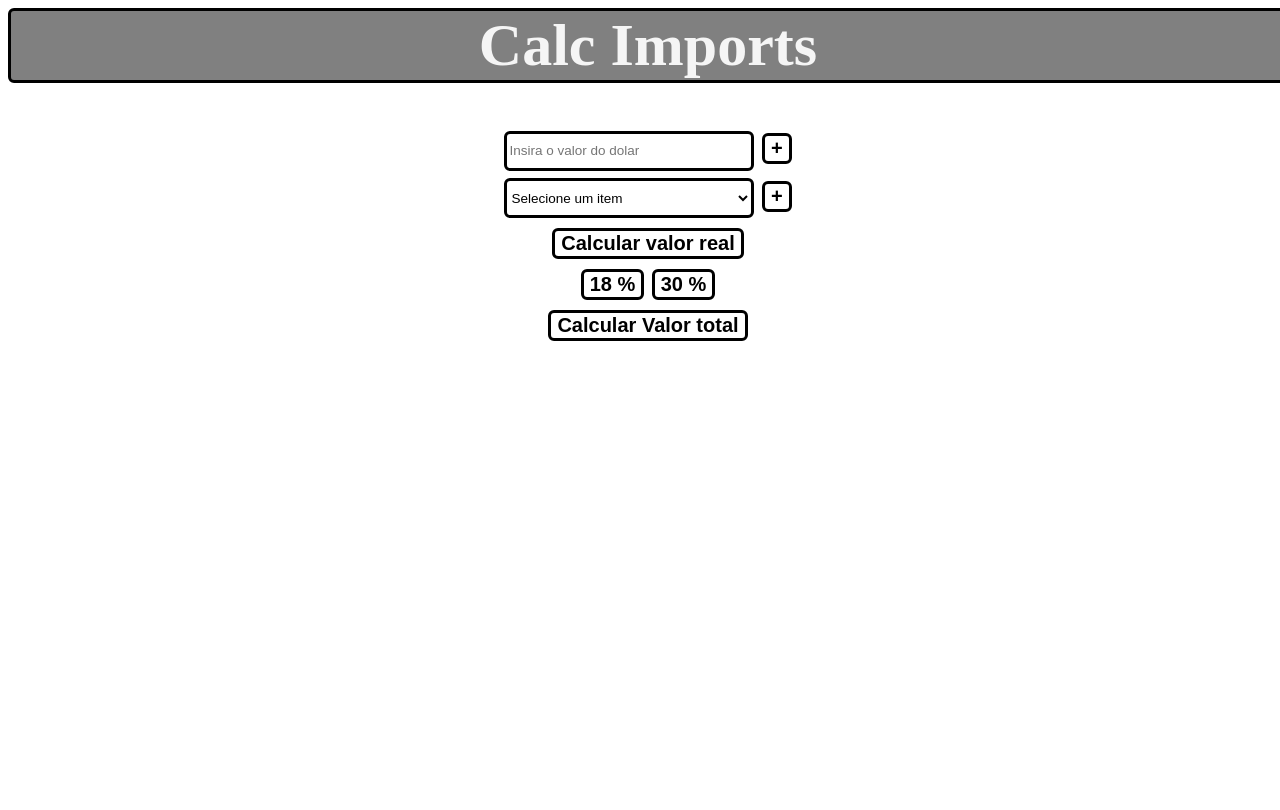
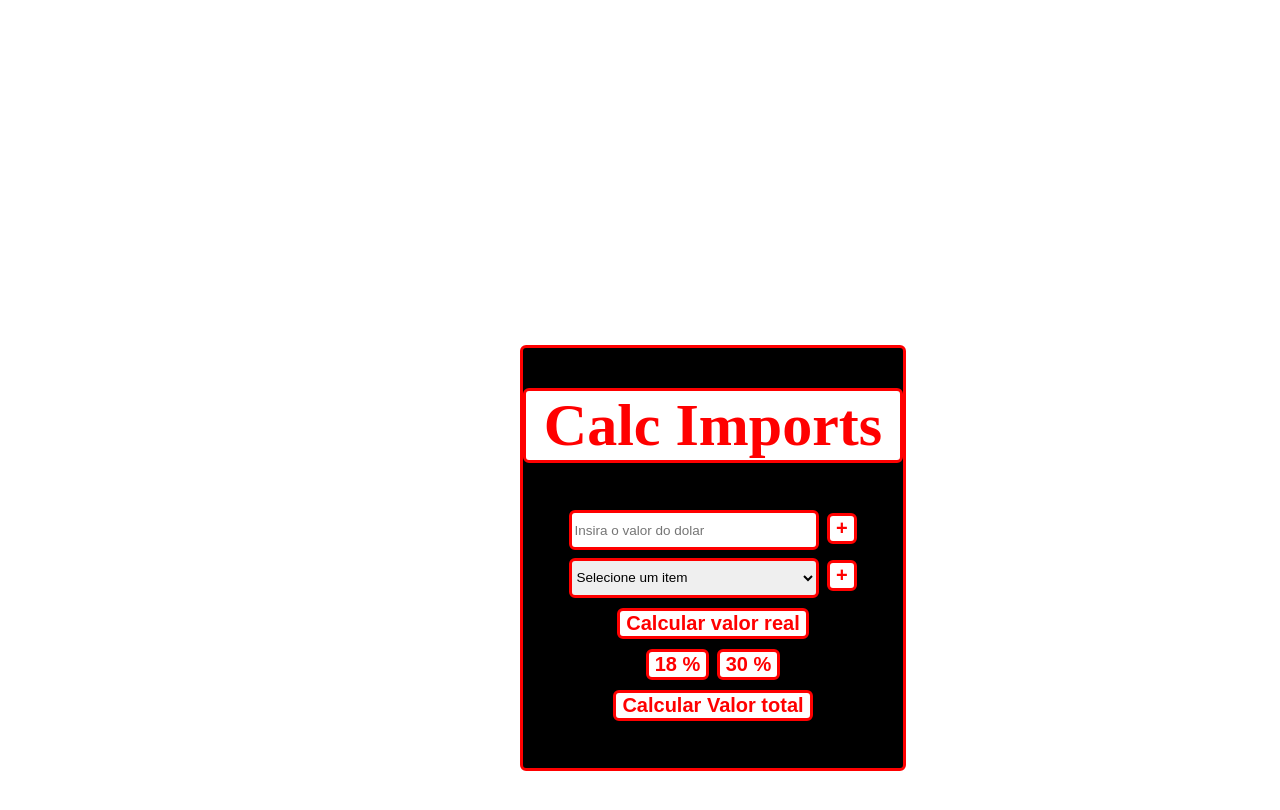
Before and after one commit to Kalister-dev/CalcImports, a plain HTML site: page index.html in a window 1280 px wide. Drawn offline with Linux system fonts and the light colour scheme.

Commit message:
Atualização

```diff
--- a/calc.js
+++ b/calc.js
@@ -17,6 +17,8 @@ var total30 = "";
 var valorPerc18 = "";
 var valorPerc30 = "";
 
+
+
 btnAdd.onclick = function add() {
     dolar = inputDolar.value;
 
@@ -26,37 +28,30 @@ btnItem.onclick = function insertItem() {
     select = document.getElementById("item");
     value = select.options[select.selectedIndex].value;
     alert("US$ " + value);
+
 };
 btnReal.onclick = function real() {
     total = value * dolar;
-  alert(total.toLocaleString("pt-BR", { style: "currency", currency: "BRL" }));
+    alert("R$ " + total);
+
+
 };
 
 btn18.onclick = function perc18() {
     valorPerc18 = total * 0.18;
     total18 = total + valorPerc18;
-  alert(
-    total18.toLocaleString("pt-BR", { style: "currency", currency: "BRL" })
-  );
+    alert("R$ " + total18);
+
+
 };
 btn30.onclick = function perc30() {
     valorPerc30 = total * 0.3;
     total30 = total + valorPerc30;
-  alert(
-    total30.toLocaleString("pt-BR", { style: "currency", currency: "BRL" })
-  );
+    alert("R$ " + total30);
+
+
 };
 btnFinal.onclick = function final() {
-  alert(
-    "Dolar : US$ " +
-      dolar +
-      "\n\nValor do item : US$ " +
-      value +
-      "\n\nValor em Real : " +
-      total.toLocaleString("pt-BR", { style: "currency", currency: "BRL" }) +
-      "\n\nValor com 18 % :  " +
-      total18.toLocaleString("pt-BR", { style: "currency", currency: "BRL" }) +
-      "\n\nValor total com 30 % de lucro : " +
-      total30.toLocaleString("pt-BR", { style: "currency", currency: "BRL" })
-  );
+
+    alert("Dolar : US$ " + dolar + "\n\nValor do item : US$ " + value + "\n\nValor em Real : R$ " + total + "\n\nValor com 18 % : US$ " + total18 + "\n\nValor total com 30 % de lucro : US$ " + total30);
 };
--- a/index.html
+++ b/index.html
@@ -16,9 +16,32 @@
         <div class="lista" id="listaItens">
             <select id="item">
           <option value="Selecione item">Selecione um item</option>
-          <option value="200.00">Xiaomi note 7 64GB</option>
-          <option value="350.00">Xiaomi note 8 128GB</option>
-          <option value="475.00">Xiaomi note 9 128GB</option>
+           <option value="166.00">XIAOMI NOTE 8 64GB - 4GB</option>
+            <option value="185.00">XAIOMI NOTE 8 PRO - 128GB - 6GB</option>
+             <option value="167.00">XIAOMI NOTE 9 64GB - 3GB</option>
+              <option value="178.00">XIAOMI NOTE 9 128GB - 4GB</option>
+               <option value="126.00">XIAOMI REDMI 8 - 64GB - 4GB</option>
+                <option value="136.00">XIAOMI REDMI 9 64GB - 4GB</option>
+                 <option value="117.00">XIAOMI REDMI 9C - 64GB - 2GB</option>
+                  <option value="101.00">XIAOMI REDMI 9A - 32GB - 2GB</option>
+                   <option value="256.00">XIAOMI NOTE 9 PRO - 128GB - 6GB</option>
+                    <option value="548.00">XIAOMI MI 10 - 128GB - 8GB</option>
+                     <option value="247.00">XIAOMI MI 9 LITE - 128GB - 6GB</option>
+                      <option value="126.00">XIAOMI REDMI 8 - 64GB - 4GB</option>
+                       <option value="136.00">XIAOMI REDMI 9 - 64GB - 4GB</option>
+                        <option value="155.00">IPHONE 6S PLUS - 16GB - 2GB</option>
+                         <option value="210.00">IPHONE 7 - 32GB - 2GB</option>
+                          <option value="325.00">IPHONE 7 PLUS - 128GB - 3GB</option>
+                           <option value="280.00">IPHONE 7 PLUS - 32GB - 3GB </option>
+                            <option value="250.00">IPHONE 8 - 64GB - 3GB</option>
+                             <option value="355.00">IPHONE 8 PLUS - 64GB - 3GB</option>
+                              <option value="495.00">IPHONE X - 256GB - 3GB</option>
+                               <option value="420.00">IPHONE X - 64GB - 3GB</option>
+                                <option value="490.00">IPHONE XR 128GB - 3GB</option>
+                                 <option value=" $417.00">IPHONE XR - 64GB - 3GB</option>
+                                  <option value=" $1.122.00">IPHONE 12 - 128GB - 4GB</option>
+                                   <option value="1215.00">IPHONE 12 - 256GB - 4GB </option>
+
         </select>
             <button class="itemAdd" id="btnItem">+</button>
         </div>
--- a/style/style.css
+++ b/style/style.css
@@ -1,14 +1,15 @@
                         h1 {
-  color: whitesmoke;
+                            color: red;
                             text-align: center;
                             border-radius: 6px;
                             -moz-border-radius: 6px;
                             -webkit-border-radius: 6px;
-  border: 3px solid black;
-  background-color: gray;
+                            border: 3px solid red;
+                            background-color: white;
                         }
 
                         body {
+                            margin-top: 7cm;
                             text-align: center;
                             height: 100%;
                             width: 100%;
@@ -18,7 +19,7 @@ body {
 
                         button {
                             margin-top: 10px;
-  color: black;
+                            color: red;
                             background-color: white;
                             text-align: center;
                             font: 1em sans-serif;
@@ -28,10 +29,10 @@ button {
                             border-radius: 6px;
                             -moz-border-radius: 6px;
                             -webkit-border-radius: 6px;
-  border: 3px solid black;
+                            border: 3px solid red;
                         }
 
-input[type="number"] {
+                        input[type=number] {
                             border-radius: 4px;
                             -moz-border-radius: 4px;
                             -webkit-border-radius: 4px;
@@ -42,7 +43,7 @@ input[type="number"] {
                             border-radius: 6px;
                             -moz-border-radius: 6px;
                             -webkit-border-radius: 6px;
-  border: 3px solid black;
+                            border: 3px solid red;
                         }
 
                         .option {
@@ -56,6 +57,19 @@ input[type="number"] {
                             border-radius: 6px;
                             -moz-border-radius: 6px;
                             -webkit-border-radius: 6px;
-  border: 3px solid black;
-  background-color: white;
+                            border: 3px solid red;
                         }
+
+                        #calcBox {
+                            background-color: black;
+                            height: 420px;
+                            width: 380px;
+                            border-radius: 10px;
+                            position: relative;
+                            top: 80px;
+                            left: 40%;
+                            border-radius: 6px;
+                            -moz-border-radius: 6px;
+                            -webkit-border-radius: 6px;
+                            border: 3px solid red;
+                        }
```
Lines whose indentation alone changed are shown as unchanged.
